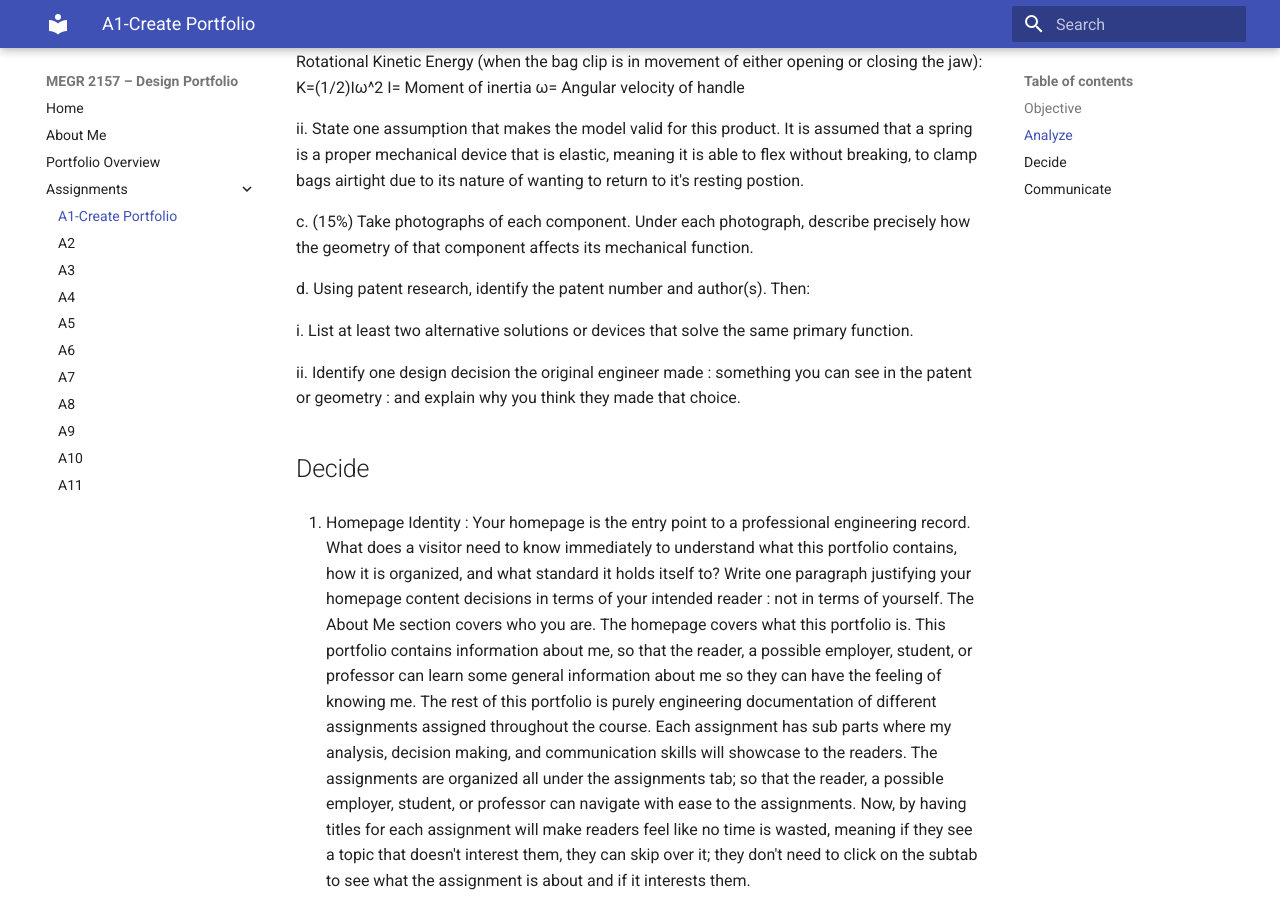
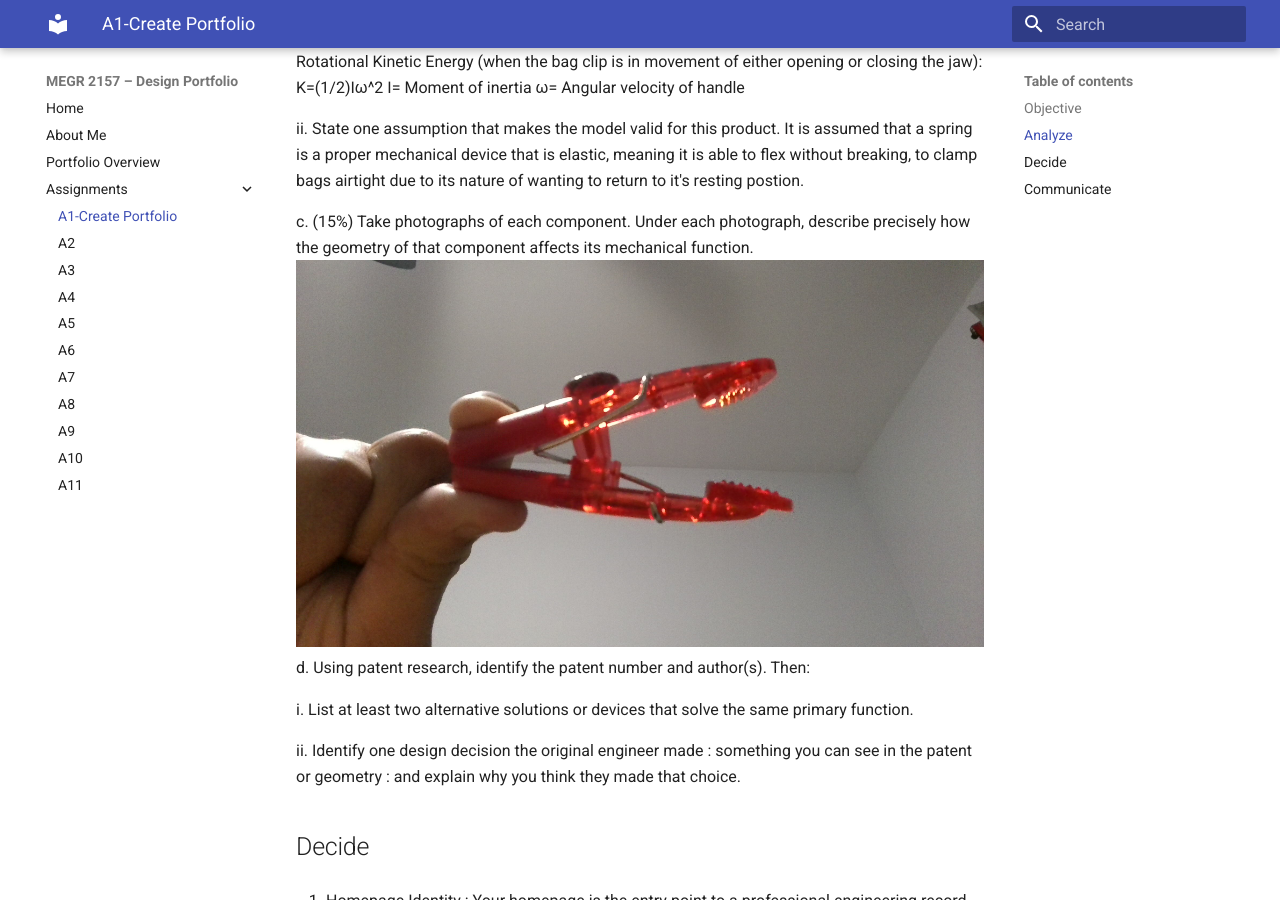
Before and after one commit to Jeffrey-Mendoza/megr2157-portfolio, an MkDocs documentation site: the page built from docs/assignments/A01/index.md, in a window 1280 px wide and 900 px high, scrolled down 2272 px. Built offline with MkDocs 1.6.1 and Material for MkDocs 9.7.7, drawn with Linux system fonts in a browser that asks for light colours.

Commit message:
Include photograph and description in A01 index
Added a photograph and its description to the assignment.

```diff
--- a/docs/assignments/A01/index.md
+++ b/docs/assignments/A01/index.md
@@ -57,7 +57,7 @@ ii.  State one assumption that makes the model valid for this product.
 It is assumed that a spring is a proper mechanical device that is elastic, meaning it is able to flex without breaking, to clamp bags airtight due to its nature of wanting to return to it's resting postion.
 
 c.  (15%) Take photographs of each component. Under each photograph, describe precisely how the geometry of that component affects its mechanical function.
-
+![Description of image](WIN_20260824_23_49_33_Pro.jpg)
 d.  Using patent research, identify the patent number and author(s). Then:
 
 i.  List at least two alternative solutions or devices that solve the same primary function.
```
